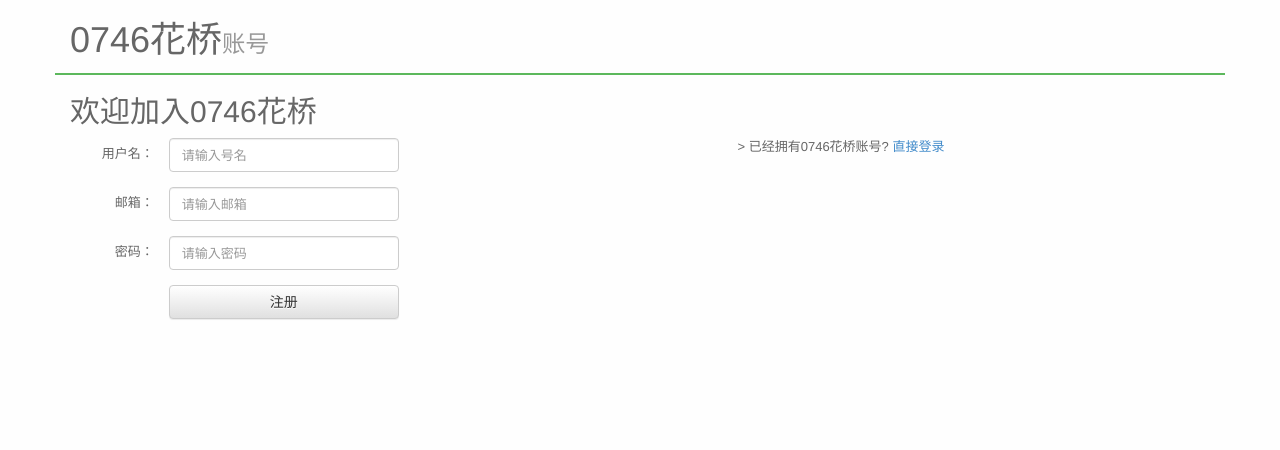
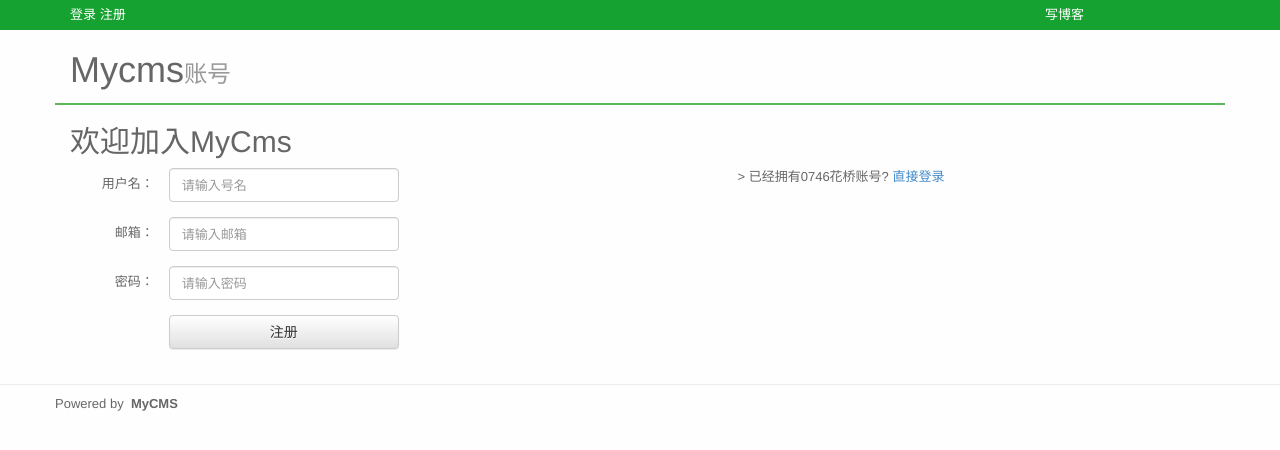
Before and after one commit to chengjie/cms, a Node server app: page /reg in a window 1280 px wide. Shown: the top 450 px of the page. Run offline with Node 20, Linux system fonts and the light colour scheme.

Commit message:
add index common/top common/footer css ..

```diff
--- a/app.js
+++ b/app.js
@@ -31,7 +31,7 @@ app.use(function(req,res,next){
     var reg = /^\/user(\/\w+)*?$/;
     if(!session.user && reg.test(path) ){//如果session.user不存且是登录用户的页面，则放行
         console.log('unlogin ....\n');
-        res.json(200,{code:'UNLOGIN',msg:'用户未登录'});
+        res.redirect('/login');
     }else{
         console.log('not user\'s path or logined ... \n');
         next();
--- a/public/stylesheets/style.css
+++ b/public/stylesheets/style.css
@@ -1,2 +1,9 @@
 body{background:#fefefe;color:#666;}
+.top{background:font-size: 10pt; height: 30px; line-height: 30px; background-color: #15a230; min-width: 998px;}
+.top a , .top a:hover{color:#fff;text-decoration:none;}
+.top a:hover{color:#eee;}
 .header{border-bottom:2px solid #5cb85c;}
+.index-banner{position:relative;height:460px;background-image: linear-gradient(45deg, #020031, #6d3353);}
+.index-banner h1 { font-size: 100px; }
+.carousel-caption { z-index: 10; bottom: 40px; left: 15%; right: 15%; }
+.footer{margin-top:20px;border-top:1px solid #ededed;padding:10px 15px;}
--- a/public/stylesheets/style.styl
+++ /dev/null
@@ -1,5 +0,0 @@
-body
-  padding: 50px
-  font: 14px "Lucida Grande", Helvetica, Arial, sans-serif
-a
-  color: #00B7FF
--- a/routes/index.js
+++ b/routes/index.js
@@ -2,7 +2,7 @@ var user = require('./user');
 var post = require('./post');
 
 exports.index = function(req, res){
-  res.render('index', { title: 'Express' });
+  res.render('index', { title: 'Express',subtitle:'首页' });
 };
 exports.users = function(req , res){
    user.list(req,res);
--- a/routes/user.js
+++ b/routes/user.js
@@ -16,7 +16,7 @@ exports.loginPage = function(req,res){
     res.render('login',{title:'用户登录',subtitle:'账号'});
 }
 exports.regPage = function(req,res){
-    res.render('register',{title:'用户注册'});
+    res.render('register',{title:'用户注册',subtitle:'账号'});
 }
 exports.regSubmit = function( req , res ){
     var user = {
--- /dev/null
+++ b/views/common/footer.ejs
@@ -0,0 +1,7 @@
+<div class="footer">
+  <div class="container">
+    <div class="row">
+      <span>Powered&nbsp;by</span>&nbsp;&nbsp;<strong>MyCMS</strong>
+    </div>
+  </div>
+</div>
--- a/views/common/header.ejs
+++ b/views/common/header.ejs
@@ -2,7 +2,7 @@
     <div class="col-xs-4">
         <div class="row">
             <h1 class="col-xs-12">
-                0746花桥<span class="small pl15"><%=subtitle%></span>
+                Mycms<span class="small pl15"><%=subtitle%></span>
             </h1>
         </div>
     </div>
--- /dev/null
+++ b/views/common/top.ejs
@@ -0,0 +1,13 @@
+<div class="top">
+  <div class="container">
+      <div class="row">
+         <div class="user-oper col-xs-4">
+            <a href="/login">登录</a>
+            <a href="/reg">注册</a>
+         </div>
+         <div class="post-oper col-xs-2 col-xs-offset-6">
+            <a href="/post">写博客</a>
+         </div>
+      </div>
+  </div>
+</div>
--- a/views/login.ejs
+++ b/views/login.ejs
@@ -5,10 +5,11 @@
    <link rel="stylesheet" href="/stylesheets/account.css" />
 </head>
 <body>
+    <% include common/top %>
     <div class="container">
         <% include common/header %>
         <div class="row body">
-            <h2 class="col-xs-12 mb50">登录0746花桥</h2>
+            <h2 class="col-xs-12 mb50">登录Mycms</h2>
             <div class="reg-pane col-xs-7">
                 <form id="login_form" class="form-horizontal" action="login" method="post" role="form">
                     <div class="form-group">
@@ -33,6 +34,7 @@
             </div>
         </div>
     </div>
+    <% include common/footer %>
 </body>
 <script type="text/javascript" src="javascripts/jquery-1.10.2.js"></script>
 <script type="text/javascript" src="javascripts/bootstrap.js"></script>
--- a/views/post.ejs
+++ b/views/post.ejs
@@ -5,6 +5,7 @@
    <link rel="stylesheet" href="/markdown/demo.css" />
 </head>
 <body>
+    <% include common/top %>
     <div class="container">
         <% include common/header %>
         <div class="row body">
@@ -38,6 +39,7 @@
             </div>
         </div>
     </div>
+    <% include common/footer %>
 </body>
 <script type="text/javascript" src="/javascripts/jquery-1.10.2.js"></script>
 <script type="text/javascript" src="/javascripts/bootstrap.js"></script>
--- a/views/register.ejs
+++ b/views/register.ejs
@@ -1,27 +1,15 @@
 <!DOCTYPE html>
 <html lang="en">
 <head>
-    <meta charset="UTF-8">
-    <title><%=title%>--0746花桥网</title>
-    <link rel="stylesheet" href="stylesheets/bootstrap.css" />
-    <link rel="stylesheet" href="stylesheets/bootstrap-theme.css" />
-    <link rel="stylesheet" href="stylesheets/style.css" />
+    <% include common/pagehead %>
     <link rel="stylesheet" href="stylesheets/account.css" />
 </head>
 <body>
+    <% include common/top %>
     <div class="container">
-        <div class="row header">
-            <div class="col-xs-4">
-                <div class="row">
-                    <h1 class="col-xs-12">
-                        0746花桥<span class="small pl15">账号</span>
-                    </h1>
-                </div>
-            </div>
-            <div class="col-xs-8"></div>
-        </div>
+        <% include common/header %>
         <div class="row body">
-            <h2 class="col-xs-12 mb50">欢迎加入0746花桥</h2>
+            <h2 class="col-xs-12 mb50">欢迎加入MyCms</h2>
             <div class="reg-pane col-xs-7">
                 <form id="reg_form" class="form-horizontal" action="reg" method="post" role="form">
                     <div class="form-group">
@@ -50,6 +38,7 @@
             </div>
         </div>
     </div>
+    <% include common/footer %>
 </body>
 <script type="text/javascript" src="javascripts/jquery-1.10.2.js"></script>
 <script type="text/javascript" src="javascripts/bootstrap.js"></script>
```
Also changed, not shown: views/index.ejs (+19 -10 lines), 1 other file.
